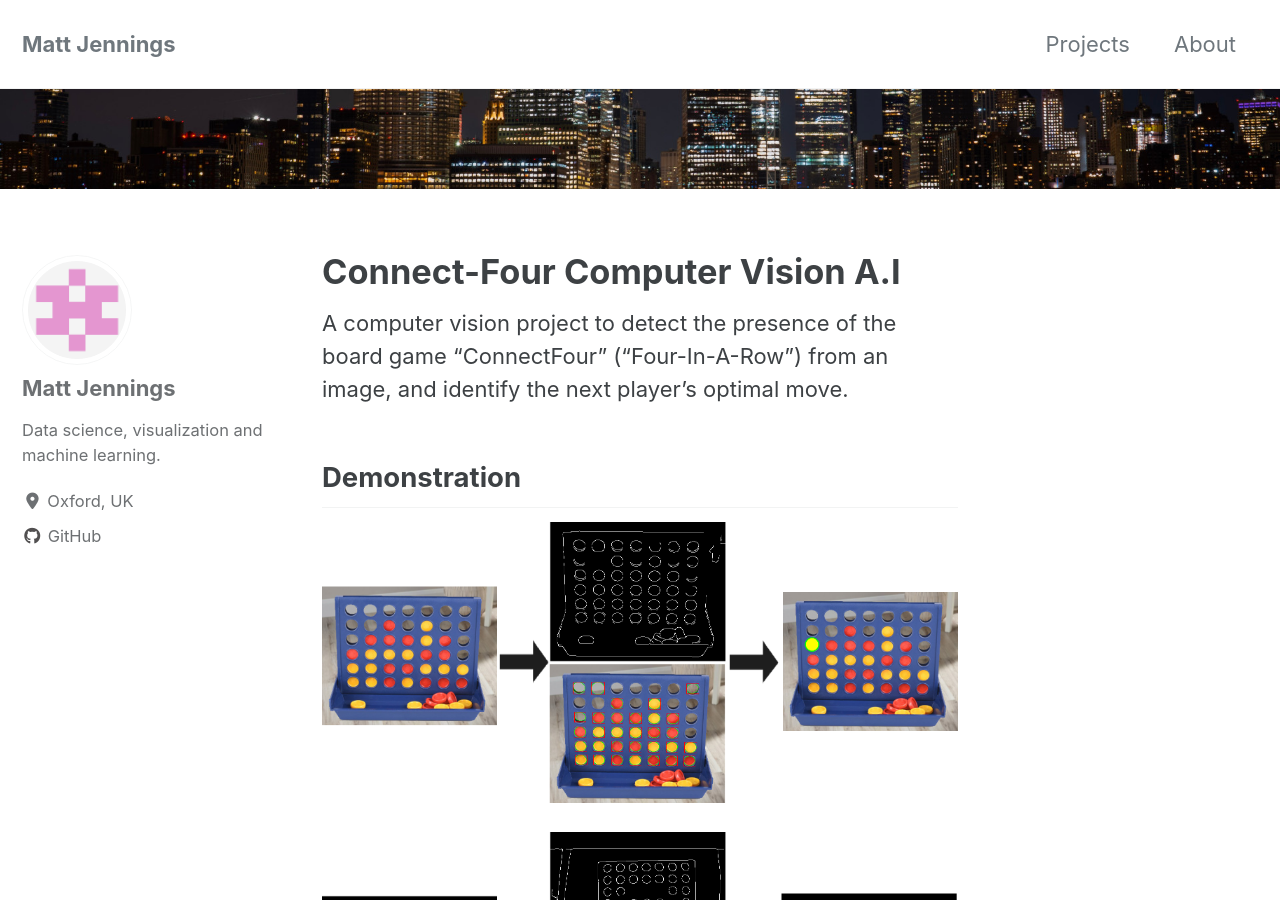
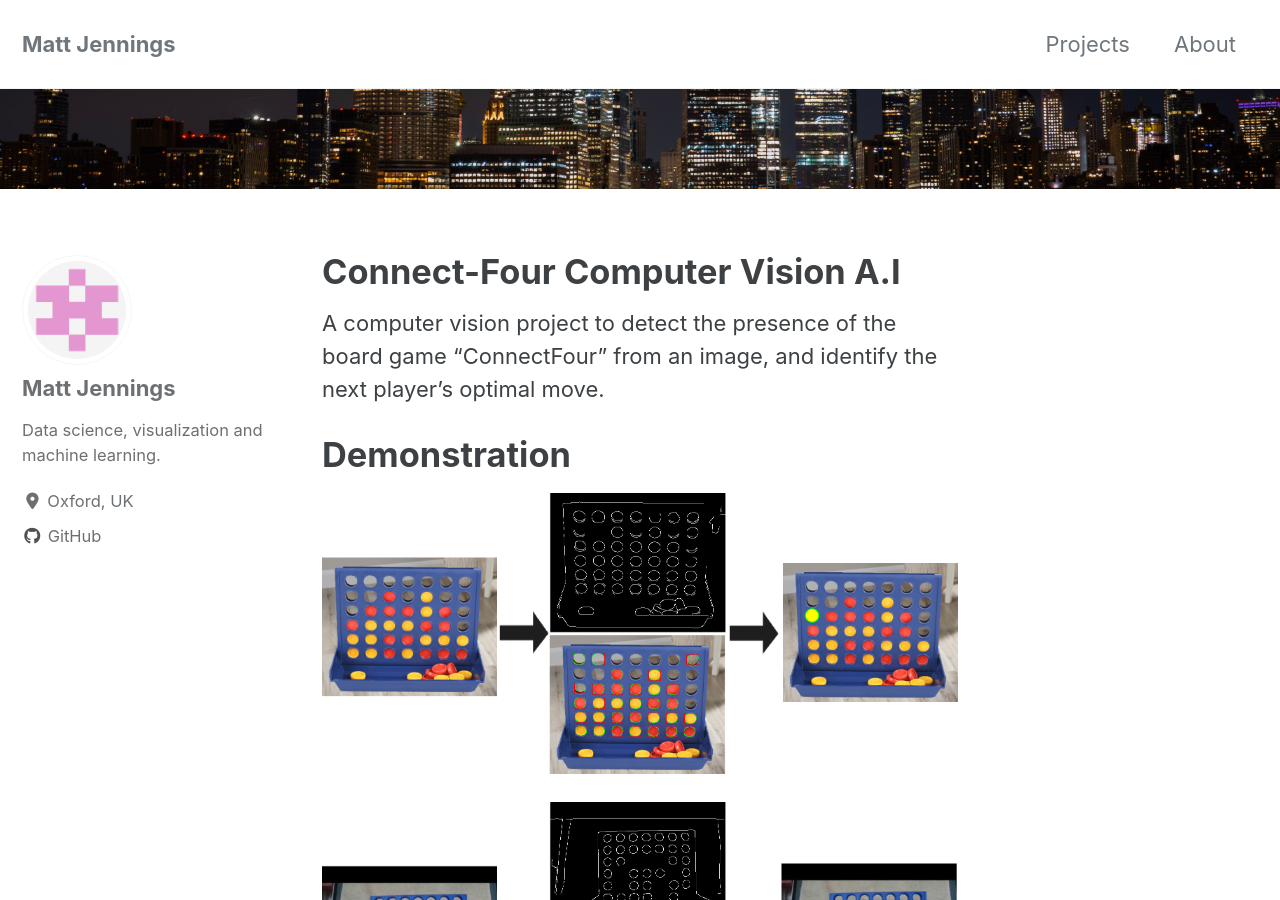
Before and after one commit to Matt-Jennings-GitHub/Matt-Jennings.github.io, a Jekyll site: the page built from _portfolio/Connect-Four Computer Vision A.I.md, in a window 1280 px wide and 900 px high. Built offline with Jekyll 4.4.1, drawn with Linux system fonts in a browser that asks for light colours; cached includes are drawn as plain includes; nearby versions of some CDN libraries.

Commit message:
Formatting Update

```diff
--- a/_portfolio/Connect-Four Computer Vision A.I.md
+++ b/_portfolio/Connect-Four Computer Vision A.I.md
@@ -9,9 +9,9 @@
 mathjax: true
 ---
 
-A computer vision project to detect the presence of the board game "ConnectFour" ("Four-In-A-Row") from an image, and identify the next player's optimal move.
+A computer vision project to detect the presence of the board game "ConnectFour" from an image, and identify the next player's optimal move.
 
-## Demonstration
+# Demonstration
 
 <img src="{{ site.url }}{{ site.baseurl }}/images/ConnectFour/ExampleOutput1.png" alt="Example Picture Scan">
 
@@ -19,9 +19,9 @@
 
 We use computer vision techniques to identify the presence and state of the game-board from an image, then apply a MiniMax algorithm with Alpha-Beta pruning to determine the next best move, and display the result!
 
-## How it works
+# How it works
 
-# Step 1: Image Analysis
+## Step 1: Image Analysis
 
 Various computer vision techniques, using the Python implimentation of CV2 were applied to accomplish the task of identifiying game board and counter positionsfrom a given picture.
 
@@ -31,7 +31,7 @@
 
 Next, we apply the Canny Edge Detection Algorithm which is known to perform well on smoothed images:
 
-<img src="{{ site.url }}{{ site.baseurl }}/images/ConnectFour/Edge Detection.png" alt="Canny Edge Detection">
+<img src="{{ site.url }}{{ site.baseurl }}/images/ConnectFour/EdgeDetection.png" alt="Canny Edge Detection">
 
 We can then use CV2's FindCountours to find contours within the image before aprroximating those which represent polygons with approxPolyDP, noting we expect shapes with a high number of verticies (like our circular counters) to have a low arclength / perimiter ratio.
 
@@ -73,7 +73,7 @@
 
 Success! We have picked-out the state of the game from a picture, irrespective of the background and off-angles.
 
-# Step 2: Optimal Next Move Prediction
+## Step 2: Optimal Next Move Prediction
 
 Having obtained the state of the grid, we must now identify which player is to move next, and where they should place their counter.
 
@@ -89,6 +89,6 @@
 
 Testing showed promising generalisation to a variety different images, and the limitations of the approach used can be seen by examining the output at each stage of the process:
 
-<img src="{{ site.url }}{{ site.baseurl }}/images/ConnectFour/ExampleCases.png" alt="Example Cases">
+<img src="{{ site.url }}{{ site.baseurl }}/images/ConnectFour/ExampleCases.jpg" alt="Example Cases">
 
 I hope this project has given some insight into some of the techniques that can be used for computer vision, and display a fun application of the Minimax algorithm to board games! Full source code and further details can be found on my [GitHub](https://github.com/Matt-Jennings-GitHub).
```
